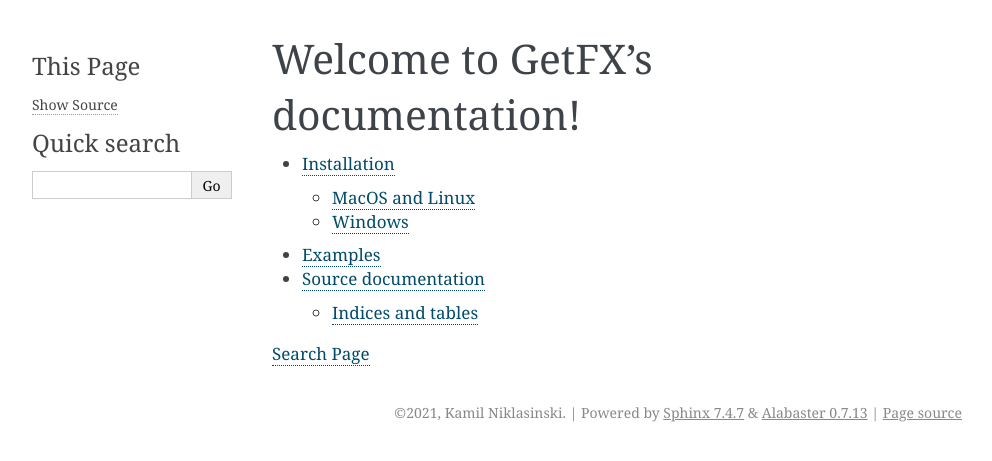
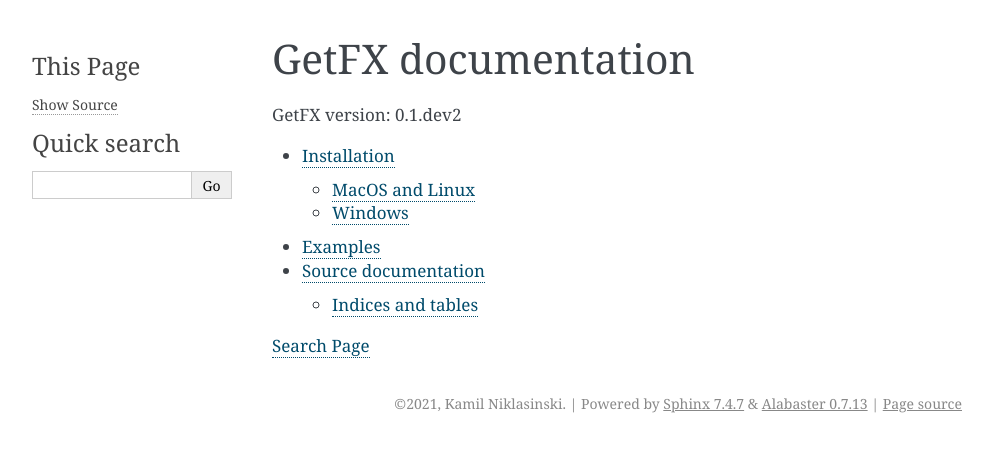
Before and after one commit to kniklas/get-fx, a Sphinx documentation site: the page built from doc/source/index.rst, in a window 1280 px wide. Shown: the top 461 px of the page, without its empty margins (148-1140 px from the left). Built offline with Sphinx 7.4.7, drawn with Linux system fonts in a browser that asks for light colours.

Commit message:
Revise documentation title and add version
Version is added in conf.py of sphinx setup using package `__version__`
attribute.

```diff
--- a/doc/source/conf.py
+++ b/doc/source/conf.py
@@ -1,8 +1,10 @@
-# Configuration file for the Sphinx documentation builder.
-#
-# This file only contains a selection of the most common options. For a full
-# list see the documentation:
-# https://www.sphinx-doc.org/en/master/usage/configuration.html
+import os
+import sys
+
+import getfx
+
+sys.path.insert(0, os.path.abspath('../src/getfx'))
+
 
 # -- Path setup --------------------------------------------------------------
 
@@ -10,16 +12,12 @@
 # add these directories to sys.path here. If the directory is relative to the
 # documentation root, use os.path.abspath to make it absolute, like shown here.
 #
-import os
-import sys
-sys.path.insert(0, os.path.abspath('../src/getfx'))
-
-
 # -- Project information -----------------------------------------------------
 
 project = 'GetFX'
 copyright = '2021, Kamil Niklasinski'
 author = 'Kamil Niklasinski'
+version = getfx.__version__
 
 
 # -- General configuration ---------------------------------------------------
--- a/doc/source/index.rst
+++ b/doc/source/index.rst
@@ -1,5 +1,7 @@
-Welcome to GetFX's documentation!
-=================================
+GetFX documentation
+===================
+
+GetFX version: |version|
 
 .. toctree::
    :maxdepth: 2
```
